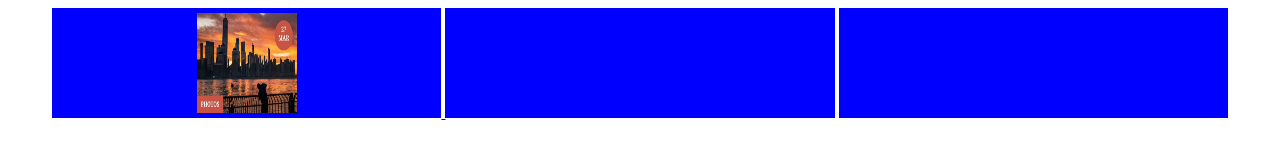
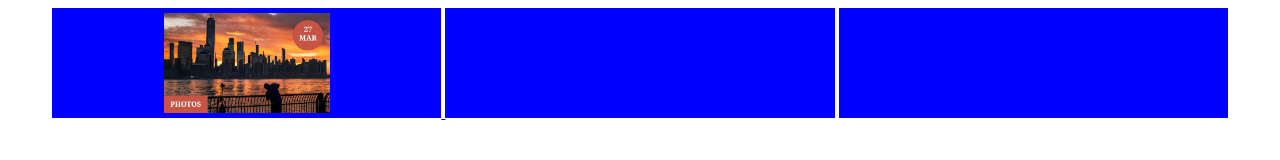
Before and after one commit to tarekujjaman/Contact, a plain HTML site: page index.html in a window 1280 px wide. Drawn offline with Linux system fonts and the light colour scheme.

Commit message:
Update index.html

```diff
--- a/index.html
+++ b/index.html
@@ -36,7 +36,7 @@
 
   height: 100px;
 
-  width: 100px;
+  width: fit-content;
 
 }
 
```
